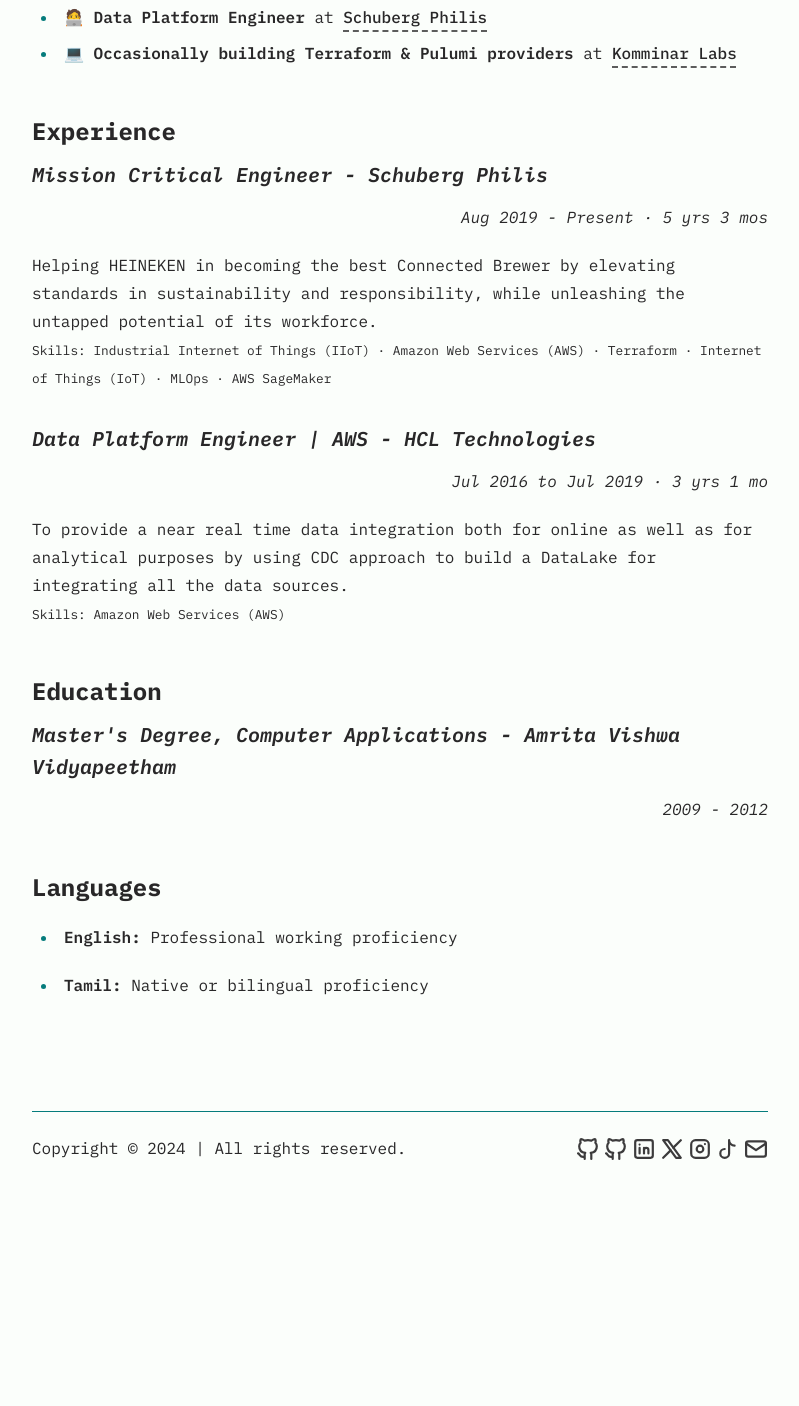
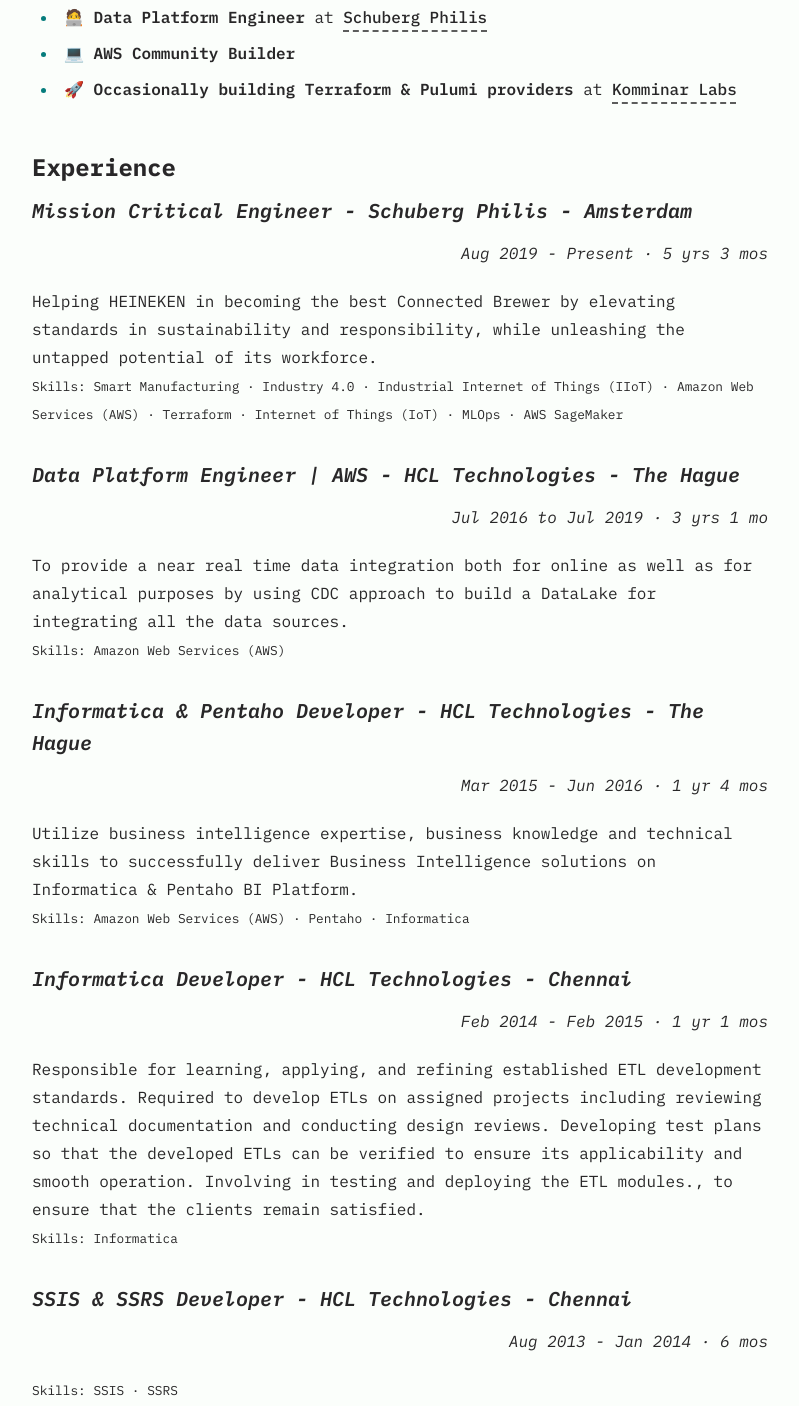
Before and after one commit to thulasirajkomminar/thulasirajkomminar.com, an Astro site: page /about in a window 1280 px wide. Shown: the part 814-2220 px from the top of the page, without its empty margins (240-1039 px from the left). Before the commit the page ends 1998 px from the top, so only its background shows below. Built offline with nearby package versions, Linux system fonts and the light colour scheme; Astro itself is replaced by a stand-in of ours.

Commit message:
modified about me section

```diff
--- a/src/pages/about.md
+++ b/src/pages/about.md
@@ -10,21 +10,42 @@ title: "About"
 ## About me
 
 - 🧑‍💻 **Data Platform Engineer** at [Schuberg Philis](https://schubergphilis.com/en)
-- 💻 **Occasionally building Terraform & Pulumi providers** at [Komminar Labs](https://github.com/komminarlabs)
+- 💻 **AWS Community Builder**
+- 🚀 **Occasionally building Terraform & Pulumi providers** at [Komminar Labs](https://github.com/komminarlabs)
 
 ## Experience
 
-<h3>Mission Critical Engineer - Schuberg Philis</h3>
+<h3>Mission Critical Engineer - Schuberg Philis - Amsterdam</h3>
 <p align="right"><i>Aug 2019 - Present · 5 yrs 3 mos</i></p>
 
 Helping HEINEKEN in becoming the best Connected Brewer by elevating standards in sustainability and responsibility, while unleashing the untapped potential of its workforce.\
-<small>Skills: Industrial Internet of Things (IIoT) · Amazon Web Services (AWS) · Terraform · Internet of Things (IoT) · MLOps · AWS SageMaker</small>
+<small>Skills: Smart Manufacturing · Industry 4.0 · Industrial Internet of Things (IIoT) · Amazon Web Services (AWS) · Terraform · Internet of Things (IoT) · MLOps · AWS SageMaker</small>
 
-<h3>Data Platform Engineer | AWS - HCL Technologies</h3>
+<h3>Data Platform Engineer | AWS - HCL Technologies - The Hague</h3>
 <p align="right"><i>Jul 2016 to Jul 2019 · 3 yrs 1 mo</i></p>
 
 To provide a near real time data integration both for online as well as for analytical purposes by using CDC approach to build a DataLake for integrating all the data sources.\
 <small>Skills: Amazon Web Services (AWS)</small>
+
+<h3>Informatica & Pentaho Developer - HCL Technologies - The Hague</h3>
+<p align="right"><i>Mar 2015 - Jun 2016 · 1 yr 4 mos</i></p>
+
+Utilize business intelligence expertise, business knowledge and technical skills to successfully deliver Business Intelligence solutions on Informatica & Pentaho BI Platform.\
+<small>Skills: Amazon Web Services (AWS) · Pentaho · Informatica</small>
+
+<h3>Informatica Developer - HCL Technologies - Chennai</h3>
+<p align="right"><i>Feb 2014 - Feb 2015 · 1 yr 1 mos</i></p>
+
+Responsible for learning, applying, and refining established ETL development standards.
+Required to develop ETLs on assigned projects including reviewing technical documentation and conducting design reviews.
+Developing test plans so that the developed ETLs can be verified to ensure its applicability and smooth operation.
+Involving in testing and deploying the ETL modules., to ensure that the clients remain satisfied.\
+<small>Skills: Informatica</small>
+
+<h3>SSIS & SSRS Developer - HCL Technologies - Chennai</h3>
+<p align="right"><i>Aug 2013 - Jan 2014 · 6 mos</i></p>
+
+<small>Skills: SSIS · SSRS</small>
 
 ## Education
 
```
Also changed, not shown: README.md.
